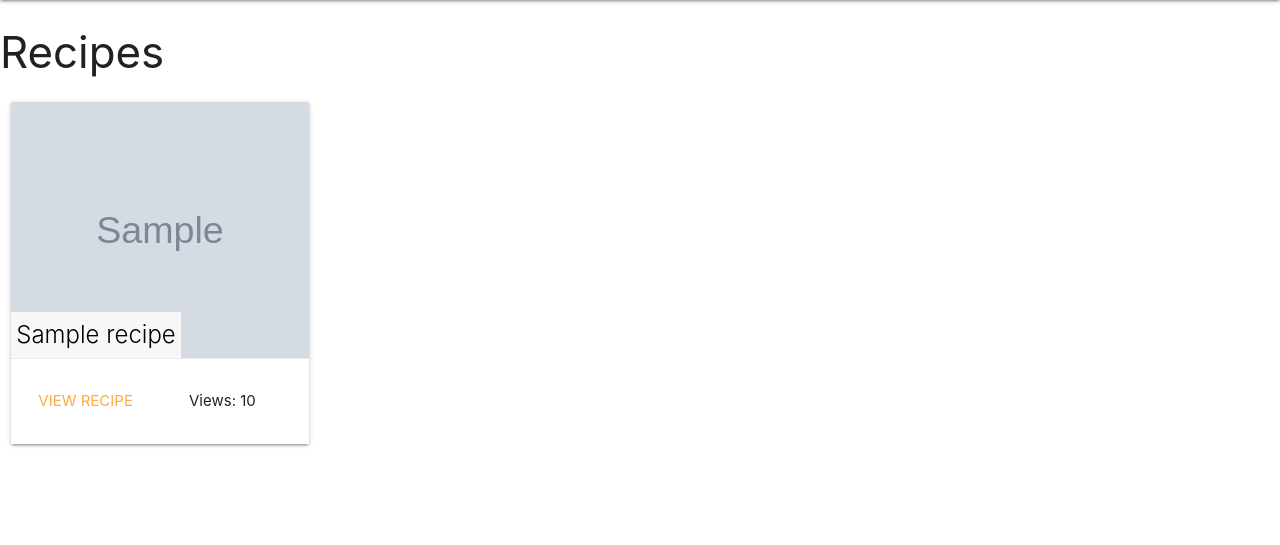
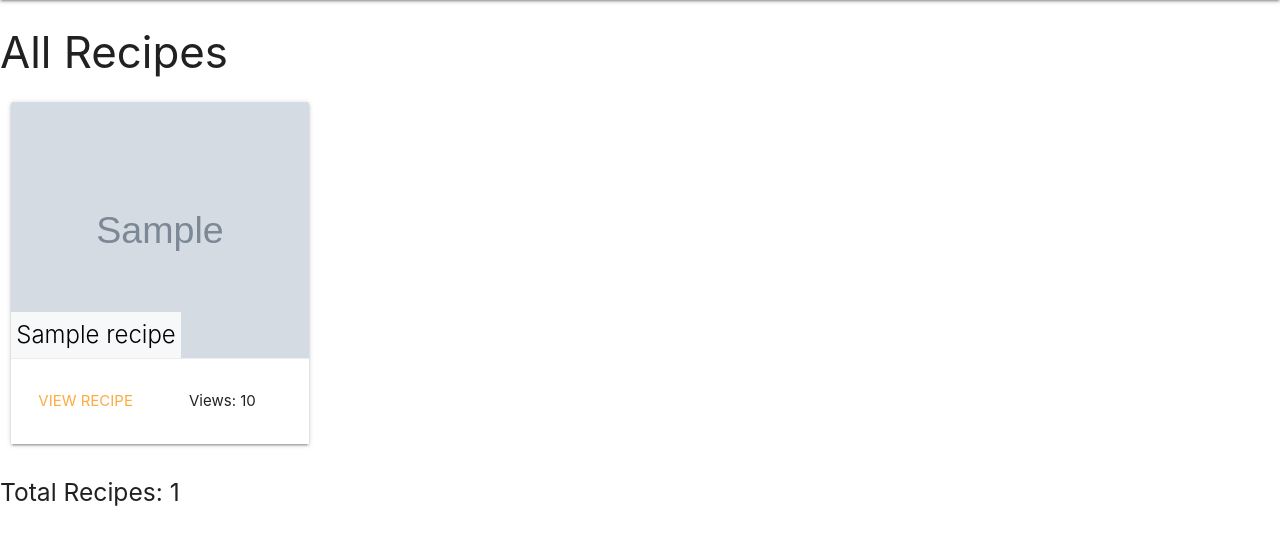
Before and after one commit to 10xOXR/2BN_Savoury_Sensations, a Flask app: page /show_recipes in a window 1280 px wide. Shown: the part 64-609 px from the top of the page. Run offline with Flask 2, Linux system fonts and the light colour scheme; grey boxes marked "Sample" are stand-in pictures; a database or web service that is not in the repository returns one stand-in record (values such as "Sample title"); some libraries are stand-ins or nearby versions.

Commit message:
Add a 'Total Recipe' counter
Added a 'Total Recipe' counter to the homepage by passing
'coll_recipes.count()' to an 'h5' tag.

```diff
--- a/app.py
+++ b/app.py
@@ -20,7 +20,9 @@ coll_cuisine = mongo.db.cuisine
 @app.route("/")
 @app.route("/show_recipes")
 def show_recipes():
-        return render_template("showrecipes.html", recipes = coll_recipies.find().sort( [("recipeName", 1)] ))
+        alpha_sort = coll_recipies.find().sort( [("recipeName", 1)] )
+        total_recipes = coll_recipies.count()
+        return render_template("showrecipes.html", recipes = alpha_sort, total_recipes = total_recipes)
 
 @app.route("/add_recipe")
 def add_recipe():
--- a/templates/showrecipes.html
+++ b/templates/showrecipes.html
@@ -1,7 +1,7 @@
 {% extends "base.html" %}
 {% block content %}
 
-<h3>Recipes</h3>
+<h3>All Recipes</h3>
 
 <div class="row">
     {% for recipe in recipes %}
@@ -25,4 +25,6 @@
     {% endfor %}
 </div>
 
+<h5>Total Recipes: {{ total_recipes }}</h5>
+
 {% endblock %}
```
